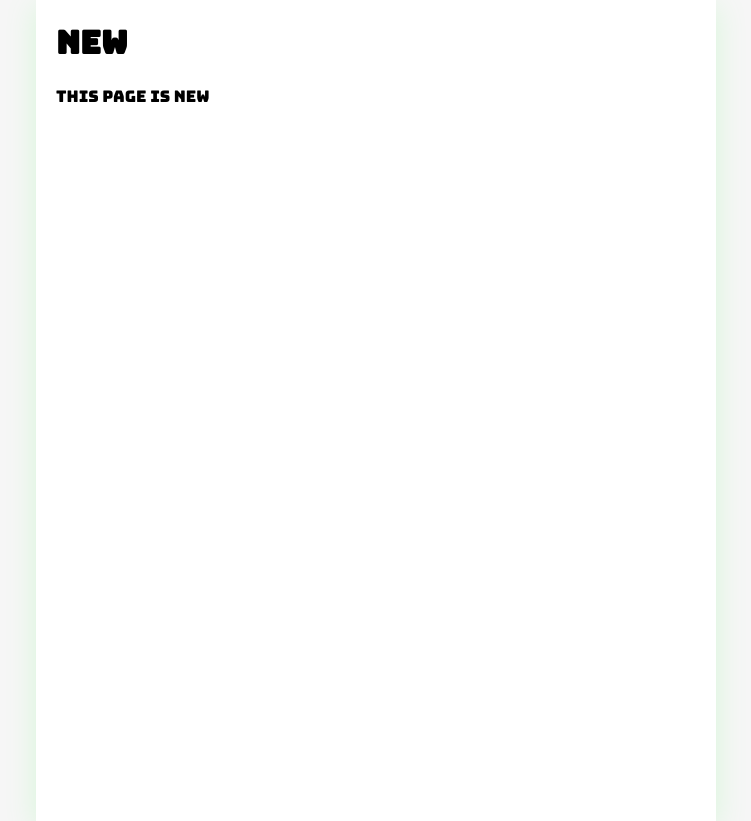
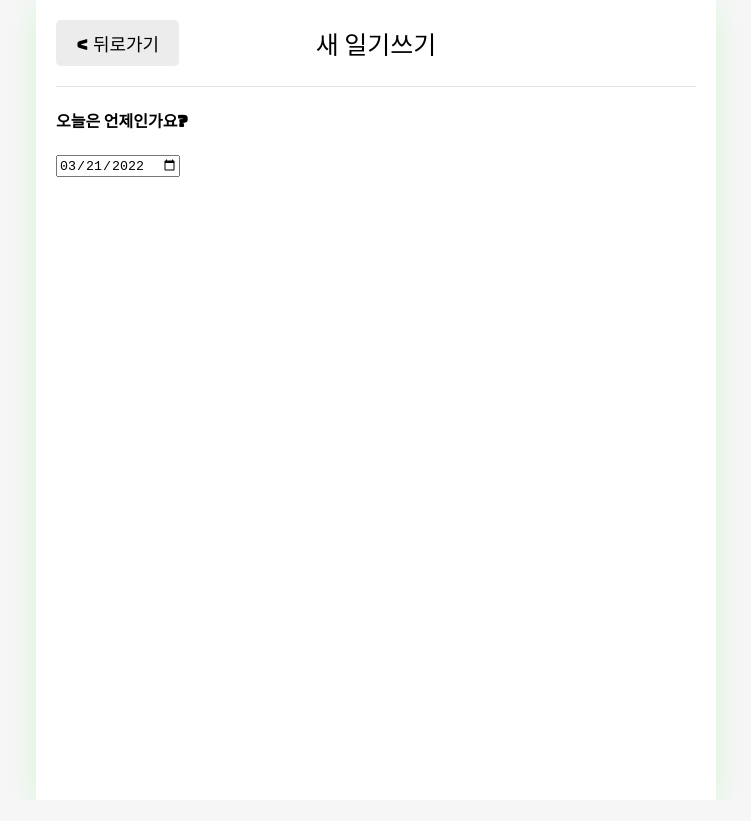
Before and after one commit to hyeonukdev/react-diary, a React (Create React App) app: page /new in a window 1280 px wide. Shown: the whole page, without its empty margins (264-1015 px from the left). After the commit the page ends 800 px from the top, so only its background shows below. Built offline with nearby package versions, Linux system fonts and the light colour scheme.

Commit message:
:construction: Add New page

```diff
--- a/src/pages/New.js
+++ b/src/pages/New.js
@@ -1,8 +1,36 @@
+import { useState } from "react";
+import { useNavigate } from "react-router-dom";
+
+import MyHeader from "../components/MyHeader";
+import MyButton from "../components/MyButton";
+
+const getStringDate = (date) => {
+  return date.toISOString().slice(0, 10);
+};
+
 const New = () => {
+  const [date, setDate] = useState(getStringDate(new Date()));
+  const navigate = useNavigate();
   return (
     <div>
-      <h1>New</h1>
-      <p>This page is New</p>
+      <MyHeader
+        headText={"새 일기쓰기"}
+        leftChild={
+          <MyButton text={"< 뒤로가기"} onClick={() => navigate(-1)} />
+        }
+      />
+      <div>
+        <section>
+          <h4>오늘은 언제인가요?</h4>
+          <div className="input-box">
+            <input
+              type="date"
+              value={date}
+              onChange={(e) => setDate(e.target.value)}
+            ></input>
+          </div>
+        </section>
+      </div>
     </div>
   );
 };
```
